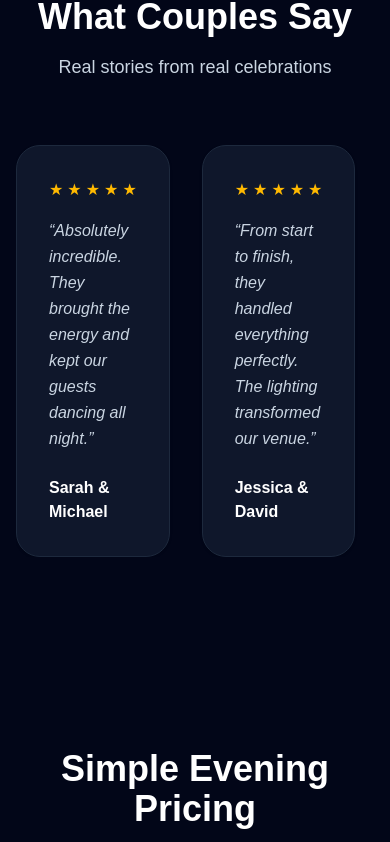
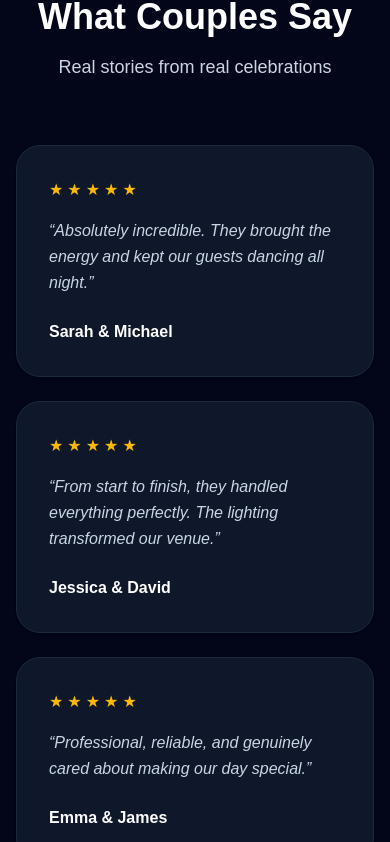
Before and after one commit to heaparties-ne/heaparties, a Next.js app: page / in a window 390 px wide. Shown: the part 6410-7252 px from the top of the page. Built offline with nearby package versions, Linux system fonts and the light colour scheme.

Commit message:
Expand testimonials section

```diff
--- a/app/page.tsx
+++ b/app/page.tsx
@@ -28,6 +28,63 @@ const mailBody = encodeURIComponent(
 const mailtoHref = `mailto:${email}?subject=${mailSubject}&body=${mailBody}`;
 const mixcloudUrl = "https://www.mixcloud.com/HappilyEverAfter-Parties/";
 const mixcloudBrandColor = "#5000FF";
+const testimonials = [
+  {
+    quote:
+      "Absolutely incredible. They brought the energy and kept our guests dancing all night.",
+    names: "Sarah & Michael",
+  },
+  {
+    quote:
+      "From start to finish, they handled everything perfectly. The lighting transformed our venue.",
+    names: "Jessica & David",
+  },
+  {
+    quote:
+      "Professional, reliable, and genuinely cared about making our day special.",
+    names: "Emma & James",
+  },
+  {
+    quote:
+      "Fantastic communication and a brilliant set — everyone danced until the end.",
+    names: "Olivia & Mark",
+  },
+  {
+    quote:
+      "Exceeded expectations — the vibe was perfect and the dancefloor was full.",
+    names: "Hannah & Luke",
+  },
+  {
+    quote:
+      "Amazing service and atmosphere — would recommend to anyone.",
+    names: "Mia & Tom",
+  },
+  {
+    quote:
+      "He read the room so well and timed every switch perfectly. The whole evening felt effortless for us.",
+    names: "Rachel & Ben",
+  },
+  {
+    quote:
+      "As two grooms, we wanted the night to feel personal and relaxed, and he absolutely nailed it from our first dance right through to the last track.",
+    names: "Alex & Jordan",
+  },
+  {
+    quote:
+      "The setup looked class, the sound was spot on, and our guests are still talking about the last hour on the dancefloor.",
+    names: "Chinelo & Adam",
+  },
+  {
+    quote:
+      "We gave a very mixed playlist and somehow every age group felt included. It never felt cheesy, just really well judged.",
+    names: "Sophie & Ryan",
+  },
+  {
+    quote:
+      "Brilliant from the planning stage onwards. Calm, organised and exactly the kind of presence you want running the evening.",
+    names: "Lauren & Chris",
+  },
+];
 
 function MixcloudIcon() {
   return (
@@ -385,50 +442,23 @@ export default function Home() {
             <p className="text-slate-300 text-lg">Real stories from real celebrations</p>
           </div>
 
-          <div className="reviews-slider relative overflow-hidden">
-            <div className="reviews-track flex w-[200%]">
-              {/* Group 1 */}
-              <div className="reviews-group flex gap-8 w-1/2">
-                <div className="review-card bg-slate-900 p-8 rounded-3xl border border-slate-800 shadow-sm">
-                  <div className="flex gap-1 mb-4">{[...Array(5)].map((_, i) => (<span key={i} className="text-amber-400">★</span>))}</div>
-                  <p className="text-slate-300 font-light mb-6 italic leading-relaxed">&ldquo;Absolutely incredible. They brought the energy and kept our guests dancing all night.&rdquo;</p>
-                  <p className="font-semibold text-white">Sarah & Michael</p>
+          <div className="grid gap-6 md:grid-cols-2 xl:grid-cols-3">
+            {testimonials.map((testimonial) => (
+              <div
+                key={testimonial.names}
+                className="bg-slate-900 p-8 rounded-3xl border border-slate-800 shadow-sm"
+              >
+                <div className="flex gap-1 mb-4">
+                  {[...Array(5)].map((_, i) => (
+                    <span key={i} className="text-amber-400">★</span>
+                  ))}
                 </div>
-
-                <div className="review-card bg-slate-900 p-8 rounded-3xl border border-slate-800 shadow-sm">
-                  <div className="flex gap-1 mb-4">{[...Array(5)].map((_, i) => (<span key={i} className="text-amber-400">★</span>))}</div>
-                  <p className="text-slate-300 font-light mb-6 italic leading-relaxed">&ldquo;From start to finish, they handled everything perfectly. The lighting transformed our venue.&rdquo;</p>
-                  <p className="font-semibold text-white">Jessica & David</p>
-                </div>
-
-                <div className="review-card bg-slate-900 p-8 rounded-3xl border border-slate-800 shadow-sm">
-                  <div className="flex gap-1 mb-4">{[...Array(5)].map((_, i) => (<span key={i} className="text-amber-400">★</span>))}</div>
-                  <p className="text-slate-300 font-light mb-6 italic leading-relaxed">&ldquo;Professional, reliable, and genuinely cared about making our day special.&rdquo;</p>
-                  <p className="font-semibold text-white">Emma & James</p>
-                </div>
+                <p className="text-slate-300 font-light mb-6 italic leading-relaxed">
+                  &ldquo;{testimonial.quote}&rdquo;
+                </p>
+                <p className="font-semibold text-white">{testimonial.names}</p>
               </div>
-
-              {/* Group 2 */}
-              <div className="reviews-group flex gap-8 w-1/2">
-                <div className="review-card bg-slate-900 p-8 rounded-3xl border border-slate-800 shadow-sm">
-                  <div className="flex gap-1 mb-4">{[...Array(5)].map((_, i) => (<span key={i} className="text-amber-400">★</span>))}</div>
-                  <p className="text-slate-300 font-light mb-6 italic leading-relaxed">&ldquo;Fantastic communication and a brilliant set — everyone danced until the end.&rdquo;</p>
-                  <p className="font-semibold text-white">Olivia & Mark</p>
-                </div>
-
-                <div className="review-card bg-slate-900 p-8 rounded-3xl border border-slate-800 shadow-sm">
-                  <div className="flex gap-1 mb-4">{[...Array(5)].map((_, i) => (<span key={i} className="text-amber-400">★</span>))}</div>
-                  <p className="text-slate-300 font-light mb-6 italic leading-relaxed">&ldquo;Exceeded expectations — the vibe was perfect and the dancefloor was full.&rdquo;</p>
-                  <p className="font-semibold text-white">Hannah & Luke</p>
-                </div>
-
-                <div className="review-card bg-slate-900 p-8 rounded-3xl border border-slate-800 shadow-sm">
-                  <div className="flex gap-1 mb-4">{[...Array(5)].map((_, i) => (<span key={i} className="text-amber-400">★</span>))}</div>
-                  <p className="text-slate-300 font-light mb-6 italic leading-relaxed">&ldquo;Amazing service and atmosphere — would recommend to anyone.&rdquo;</p>
-                  <p className="font-semibold text-white">Mia & Tom</p>
-                </div>
-              </div>
-            </div>
+            ))}
           </div>
         </div>
       </section>
```
